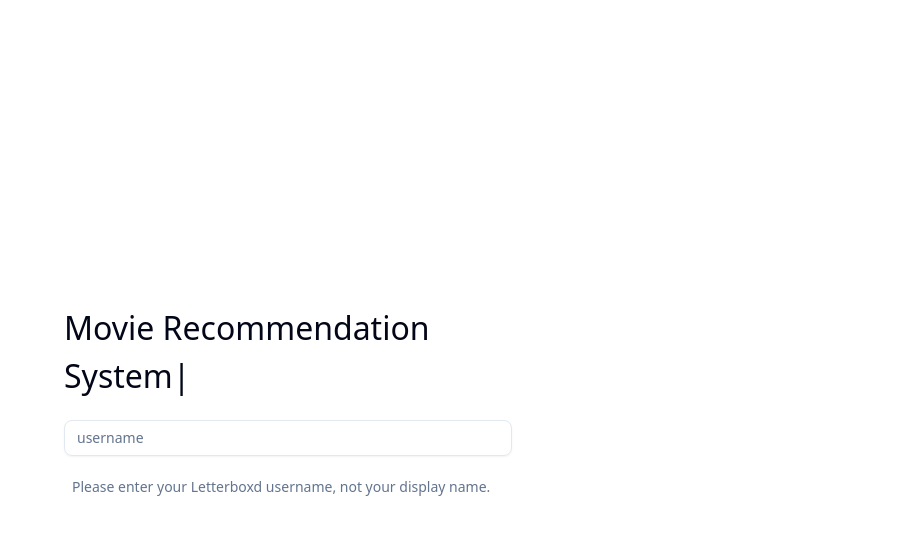
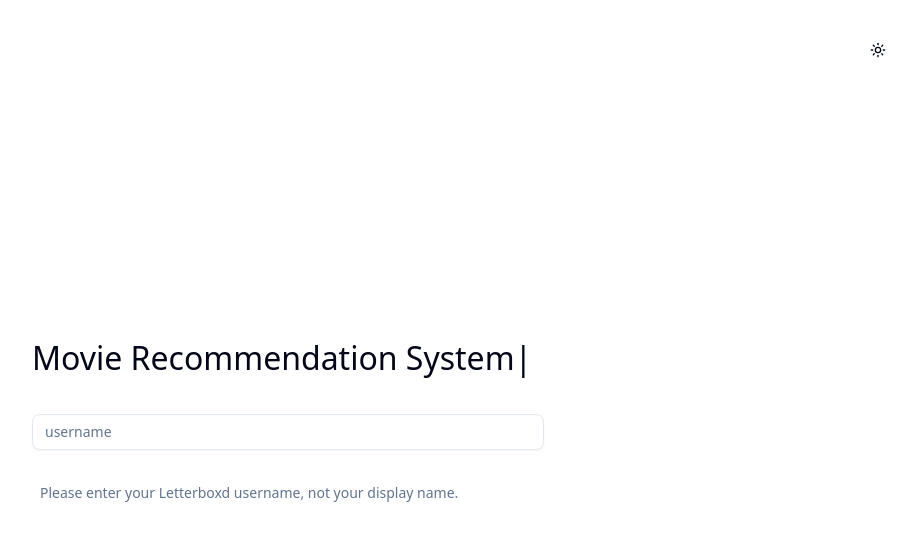
Before and after one commit to christinec04/Unboxd, a Next.js app in the folder frontend/: page / in a window 1280 px wide. Shown: the top 540 px of the page, without its empty margins (352-1267 px from the left). Built offline with nearby package versions, Linux system fonts and the light colour scheme.

Commit message:
fix frontend formatting

```diff
--- a/frontend/app/page.tsx
+++ b/frontend/app/page.tsx
@@ -6,6 +6,7 @@
 import { useRouter } from "next/navigation";
 import { FieldDescription } from "@/components/ui/field"
 import { TypeAnimation } from 'react-type-animation';
+import { ModeToggle } from '@/components/theme-toggle';
 import api from "@/app/api/index";
 
 export default function HomePage() {
@@ -38,9 +39,17 @@
   };
 
   return (
-    <div className="@container grid h-screen place-items-center">
-      <div className="w-full max-w-md flex flex-col gap-5">
+    <div className="min-h-screen bg-background flex flex-col">
+      <div className="flex-1 flex flex-col p-8">
 
+        {/* Header */}
+        <div className="flex justify-end items-center">
+          <ModeToggle />
+        </div>
+
+        {/* Main Content */}
+        <div className="flex-1 flex items-center justify-center">
+          <div className="w-full max-w-lg space-y-8">
             <TypeAnimation
               sequence={['Movie Recommendation System']}
               wrapper="span"
@@ -65,5 +74,8 @@
             <FieldDescription className="ml-2">{errorMessage}</FieldDescription>
           </div>
         </div>
+
+      </div>
+    </div>
   );
 }
--- a/frontend/app/recommendations/page.tsx
+++ b/frontend/app/recommendations/page.tsx
@@ -20,7 +20,7 @@
   }, [username]);
 
   return (
-    <div>
+    <div className="min-h-screen bg-background">
       <NavBar />
       <h1>Recommendations for {username}</h1>
       <ul>
--- a/frontend/components/nav-bar.tsx
+++ b/frontend/components/nav-bar.tsx
@@ -5,8 +5,9 @@
   InputGroupInput,
 } from "@/components/ui/input-group"
 import { ModeToggle } from "@/components/theme-toggle"
-import api from '../app/api';
 import { Button } from "@/components/ui/button";
+import { useRouter } from "next/navigation";
+import api from "@/app/api/index";
 
 const navItems = [
   { href: "/", label: "Home" },
@@ -17,43 +18,38 @@
   const [username, setUsername] = useState("");
 
   // Submit username to backend
-  const handleSubmit = async (event: React.FormEvent<HTMLFormElement>) => {
-    event.preventDefault();
+  const handleSubmit = async (e: React.FormEvent<HTMLFormElement>) => {
+    e.preventDefault();
 
-    if (!username) { return;}
+    if (!username) { return; }
 
     try {
-      let response = await api.post('/username', { username: username });
-      console.log(response.data.message);
-
-      if (response.data.status === false) {
-        throw new Error(response.data.message);
-      }
-
-      response = await api.get(`/recommendations/${username}`);
-      console.log(response);
+      await api.post('/usernames/', { username: username });
     }
     catch (error) {
       console.error(error);
       return;
     }
+
+    // Navigate to next page
+    router.push(`/recommendations?username=${username}`);
   };
 
   return (
     <header className="sticky top-0 z-50 w-full border-b bg-background-55 backdrop-blur-sm">
-      <div className="container mx-auto p-4 sm:px-6 lg:px-8 flex gap-2 justify-between">
-        <div className="flex flex-wrap gap-2">
-          { /* Navigation Items */ }
-          <div>
+      <div className="container mx-auto p-4 sm:px-6 lg:px-8 flex justify-between gap-4">
+        <div className="flex flex-wrap gap-y-4">
+          { /* Navigation Links */ }
           {navItems.map((item) => (
             <Button key={item.href} variant="link" onClick={() => window.open(item.href, "_self")}>{item.label}</Button>
           ))}
-          </div>
 
           { /* Username Input */ }
-          <form className="sm:w-sm" onSubmit={handleSubmit}>
+          <form onSubmit={handleSubmit} className="flex-1 min-w-sm pl-4">
             <InputGroup>
-              <InputGroupInput id="username"
+              <InputGroupInput
+                className="w-full"
+                id="username"
                 type="text"
                 placeholder="username"
                 value={username}
```
Lines whose indentation alone changed are shown as unchanged.
